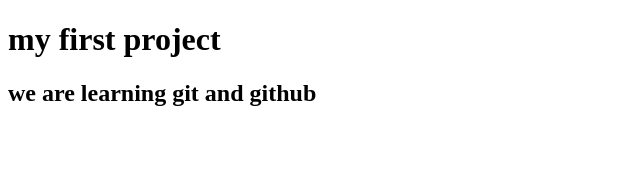
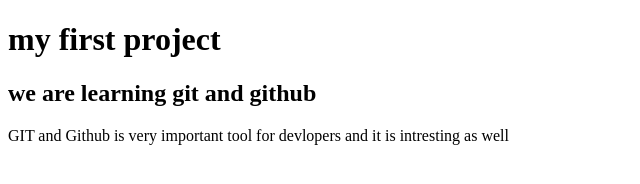
Before and after one commit to Bhumichhattani27/MY-FIRST-PROJECT, a plain HTML site: page index.html in a window 1280 px wide. Shown: the whole page, without its empty margins (0-640 px from the left). Drawn offline with Linux system fonts and the light colour scheme.

Commit message:
infoemation about git and github added

```diff
--- a/index.html
+++ b/index.html
@@ -6,5 +6,6 @@
 <body>
     <h1>my first project</h1>
     <h2>we are learning git and github</h2>
+    <p>GIT and Github is very important tool for devlopers and it is intresting as well</p>
 </body>
 </html>
```
